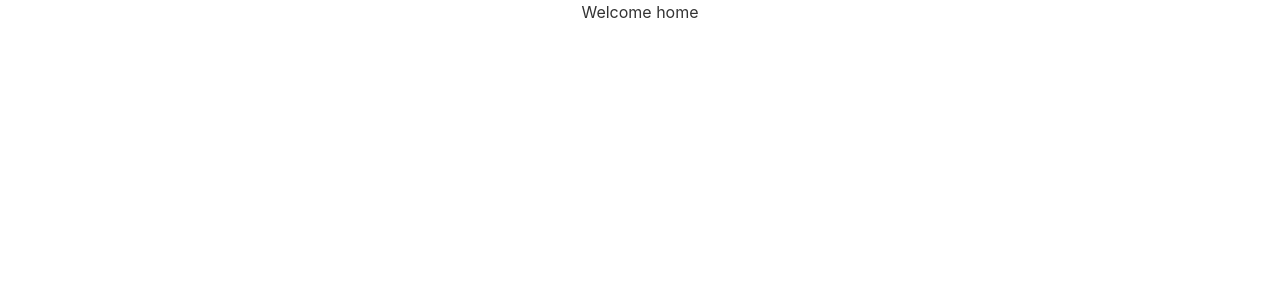
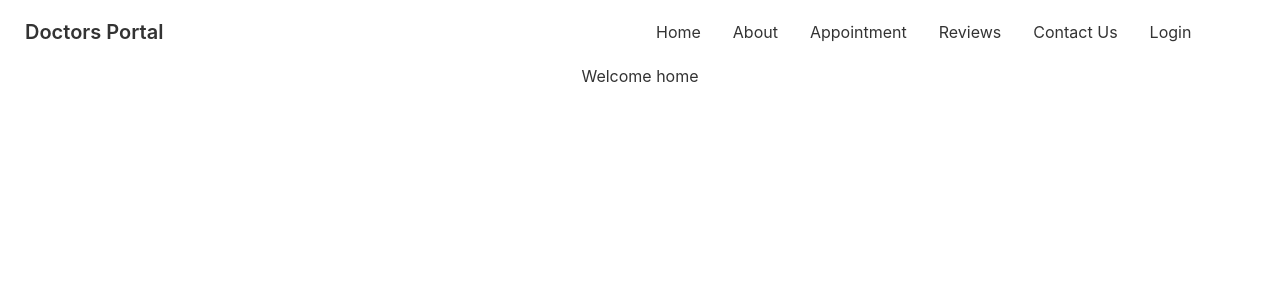
Before and after one commit to asaduzzaman599/doctors-portal-client-side, a React (Create React App) app: page / in a window 1280 px wide. Shown: the top 300 px of the page. Built offline with nearby package versions, Linux system fonts and the light colour scheme.

Commit message:
header added

```diff
--- a/src/App.js
+++ b/src/App.js
@@ -2,11 +2,12 @@
 import './App.css';
 import { Route, Routes } from 'react-router-dom';
 import Home from './Pages/Home/Home';
+import Header from './Pages/Shared/Header';
 
 function App() {
   return (
     <div className="App">
-
+      <Header></Header>
       <Routes>
         <Route path='/' element={<Home></Home>}></Route>
       </Routes>
--- a/src/Pages/Shared/Header.js
+++ b/src/Pages/Shared/Header.js
@@ -1,8 +1,37 @@
 import React from 'react';
+import { Link } from 'react-router-dom';
 
 const Header = () => {
+    const menuItems = <>
+        <li><Link to='/'>Home</Link></li>
+        <li><Link to='/'>About</Link></li>
+        <li><Link to='/'>Appointment</Link></li>
+        <li><Link to='/'>Reviews</Link></li>
+        <li><Link to='/'>Contact Us</Link></li>
+        <li><Link to='/'>Login</Link></li></>
     return (
-        <div>
+        <div class="navbar bg-base-100 container mx-auto">
+            <div class="navbar-start">
+                <div class="dropdown">
+                    <label tabindex="0" class="btn btn-ghost lg:hidden">
+                        <svg xmlns="http://www.w3.org/2000/svg" class="h-5 w-5" fill="none" viewBox="0 0 24 24" stroke="currentColor"><path stroke-linecap="round" stroke-linejoin="round" stroke-width="2" d="M4 6h16M4 12h8m-8 6h16" /></svg>
+                    </label>
+                    <ul tabindex="0" class="menu menu-compact dropdown-content mt-3 p-2 shadow bg-base-100 rounded-box w-52">
+                        {
+                            menuItems
+                        }
+
+                    </ul>
+                </div>
+                <a class="btn btn-ghost normal-case text-xl">Doctors Portal</a>
+            </div>
+            <div class="navbar-center hidden lg:flex">
+                <ul class="menu menu-horizontal p-0">
+                    {
+                        menuItems
+                    }
+                </ul>
+            </div>
 
         </div>
     );
```
